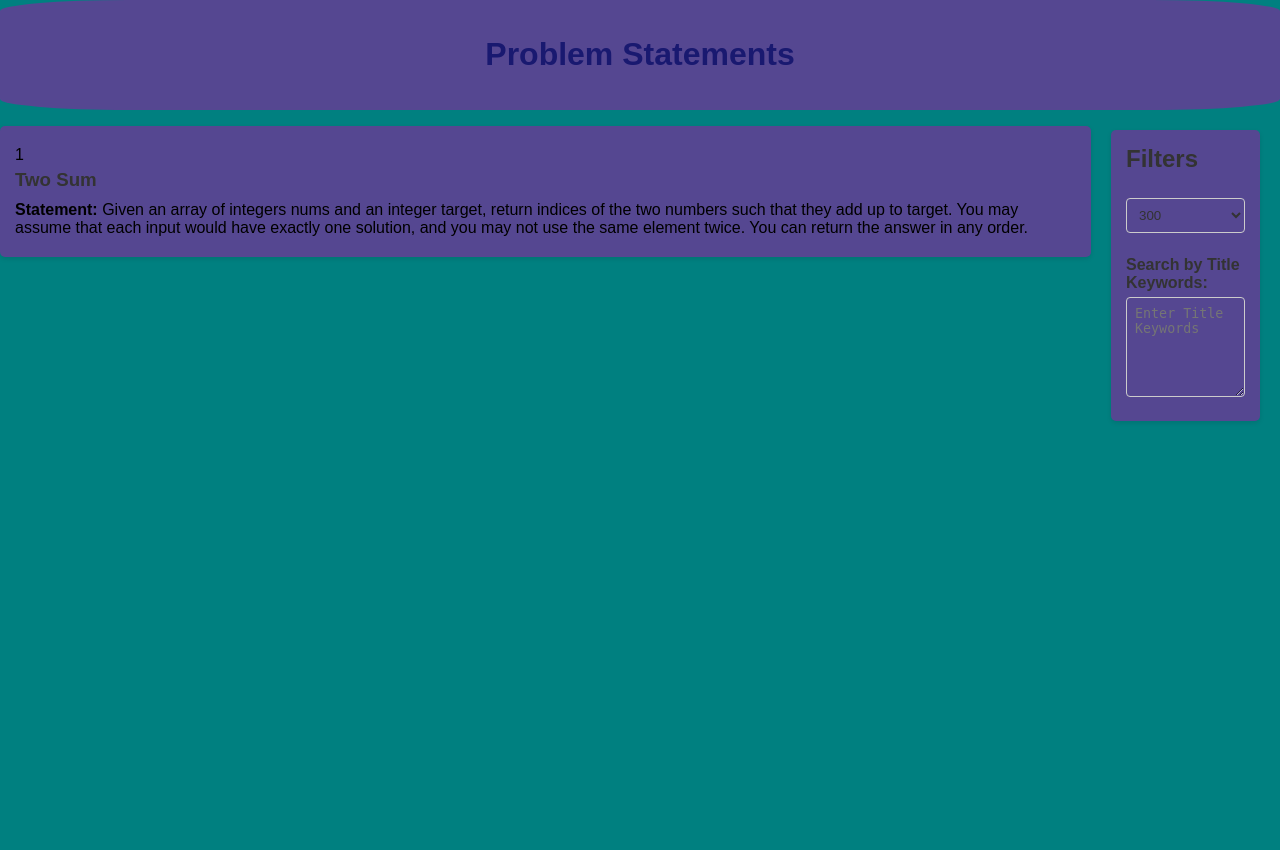
After one commit to anushree200/CP_tracker, a Flask app: page / in a window 1280 px wide. The commit adds this page. Run offline with Flask 3, Linux system fonts and the light colour scheme; data comes from the database, SQL or seed files in the repository; both versions use the stored data as it was after the commit.

Commit message:
front page changes

```diff
--- a/app.py
+++ b/app.py
@@ -1,4 +1,4 @@
-from flask import Flask, render_template
+from flask import Flask, render_template,request,jsonify
 import sqlite3
 app = Flask(__name__)
 @app.route('/')
@@ -9,3 +9,31 @@ def frontpage():
     problems = cur.fetchall()
     conn.close()
     return render_template("problemspage.html",problems=problems)
+
+@app.route('/filter')
+def filter_prob():
+    points = request.args.get('points', '')
+    keywords = request.args.get('keywords', '')
+    query = "SELECT * FROM problems WHERE 1=1"
+    params = []
+
+    if points:
+        query += " AND points = ?"
+        params.append(int(points))
+
+    if keywords:
+        query += " AND title LIKE ?"
+        params.append(f"%{keywords}%")
+    conn = sqlite3.connect("problems.db")
+    cur = conn.cursor()
+    cur.execute(query, params)
+    problems = cur.fetchall()
+    conn.close()
+    problems_list = [
+        {"id": p[0], "title": p[1], "description": p[2], "points": p[3]}
+        for p in problems
+    ]
+
+    return jsonify(problems_list)
+if __name__ == '__main__':
+    app.run(debug=True)
--- a/createdb.py
+++ b/createdb.py
@@ -3,5 +3,9 @@ import sqlite3
 conn = sqlite3.connect("problems.db")
 cur = conn.cursor()
 cur.execute("CREATE TABLE problems(id INTEGER PRIMARY KEY, title TEXT NOT NULL, description TEXT NOT NULL, points INTEGER NOT NULL)")
+cur.execute(
+    "INSERT INTO problems (id, title, description, points) VALUES (?, ?, ?, ?)",
+    (1, 'Two Sum', 'Given an array of integers nums and an integer target, return indices of the two numbers such that they add up to target. You may assume that each input would have exactly one solution, and you may not use the same element twice. You can return the answer in any order.', 100)
+)
 conn.commit()
 conn.close()
--- /dev/null
+++ b/static/js/problemspage.js
@@ -0,0 +1,32 @@
+function filterProblems(){
+    const points = document.getElementById('filter').value;
+    const keywords = document.getElementById('keyword').value.toLowerCase().trim();
+    const params = new URLSearchParams();
+    if (points) params.append('points', points);
+    if (keywords) params.append('keywords', keywords);
+    fetch(`/filter?${params.toString()}`)
+    .then(response => response.json())
+    .then(data => {
+        // Update the problems list
+        const problemsList = document.getElementById('problems-list');
+        problemsList.innerHTML = ''; // Clear the current list
+
+        if (data.length > 0) {
+            data.forEach(problem => {
+                const li = document.createElement('li');
+                li.innerHTML = `
+                    <h3>${problem.title}</h3>
+                    <p>${problem.description}</p>
+                    <p><strong>Points:</strong> ${problem.points}</p>
+                `;
+                problemsList.appendChild(li);
+            });
+        } else {
+            problemsList.innerHTML = '<p>No problems found.</p>';
+        }
+    })
+    .catch(error => {
+        console.error('Error fetching filtered problems:', error);
+        document.getElementById('problems-list').innerHTML = '<p>Error loading problems.</p>';
+    });
+}
--- a/static/problemspage.css
+++ b/static/problemspage.css
@@ -14,19 +14,62 @@ body{
     padding: 0;
     background-color: #008080;
 }
+.main-container {
+    display: flex;
+    width: 100%;
+    min-height: calc(100vh - 60px);
+}
 .problems-list {
-    max-width: 800px;
-    margin: 20px auto;
-    padding: 0 20px;
+    width: 75%;
+    padding: 20px;
+    box-sizing: border-box;
+}
+.Filter{
+    width: 25%;
+    padding: 20px;
+    box-sizing: border-box;
+}
+.filters {
+    background-color:  #554791;
+    padding: 15px;
+    border-radius: 5px;
+    box-shadow: 0 2px 5px rgba(0, 0, 0, 0.1);
 }
 
+.filters h2 {
+    margin-top: 0;
+    font-size: 1.5em;
+    color: #333;
+}
+
+.filters label {
+    font-weight: bold;
+    color: #333;
+}
+
+.filters select,
+.filters textarea {
+    width: 100%;
+    padding: 8px;
+    margin: 5px 0;
+    border: 1px solid #ccc;
+    border-radius: 4px;
+    box-sizing: border-box;
+    background-color:  #554791;
+    color: #333;
+}
+
+.filters textarea {
+    height: 100px;
+    resize: vertical;
+}
 ul {
     list-style-type: none;
     padding: 0;
 }
 
 li {
-    background-color: white;
+    background-color: #554791;
     margin: 10px 0;
     padding: 15px;
     border-radius: 5px;
--- /dev/null
+++ b/templates/problemspage.html
@@ -0,0 +1,53 @@
+<!DOCTYPE html>
+<html lang="en">
+<head>
+    <meta charset="UTF-8">
+    <meta name="viewport" content="width=device-width, initial-scale=1.0">
+    <title>CP - Problems</title>
+    <link rel="stylesheet" href="static/problemspage.css" />
+</head>
+<body>
+    <div class="top-bar">
+        <h1>Problem Statements</h1>
+    </div>
+    <div class = "main-container">
+    <div class="problemslist">
+        {% if problems %}
+            <ul>
+                {% for problem in problems %}
+                    <li>
+                        <p>{{problem[0]}}</p>
+                        <h3>{{problem[1]}}</h3>
+                        <p><b>Statement:</b> {{problem[2]}}</p>
+                    </li>
+                {% endfor %}
+            </ul>
+        {% else %}
+            <p>No problems found</p>
+        {% endif %}
+    </div>
+    <div class="Filter">
+        <div class="filters">
+        <h2>Filters</h2>
+        <select id="filter" onchange="filterdiff()">
+            <option value="300">300</option>
+            <option value="400">400</option>
+            <option value="500">500</option>
+            <option value="600">600</option>
+            <option value="700">700</option>
+            <option value="800">800</option>
+            <option value="900">900</option>
+            <option value="1000">1000</option>
+            <option value="1100">1100</option>
+            <option value="1200">1200</option>
+            <option value="1300">1300</option>
+            <option value="1400">1400</option>
+        </select><br><br>
+        <label for="keyword">Search by Title Keywords:</label><br>
+        <textarea id="keyword" oninput="filterProblems()" placeholder="Enter Title Keywords"></textarea>
+    </div>
+    </div>
+    </div>
+    <script src="{{ url_for('static', filename='js/problemspage.js') }}"></script>
+</body>
+</html>
```
Also changed, not shown: problemspage.html (deleted, +0 -29 lines), problems.db.
